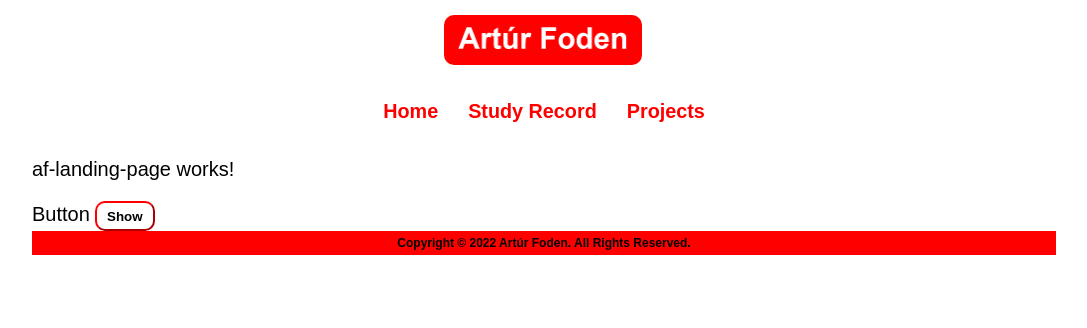
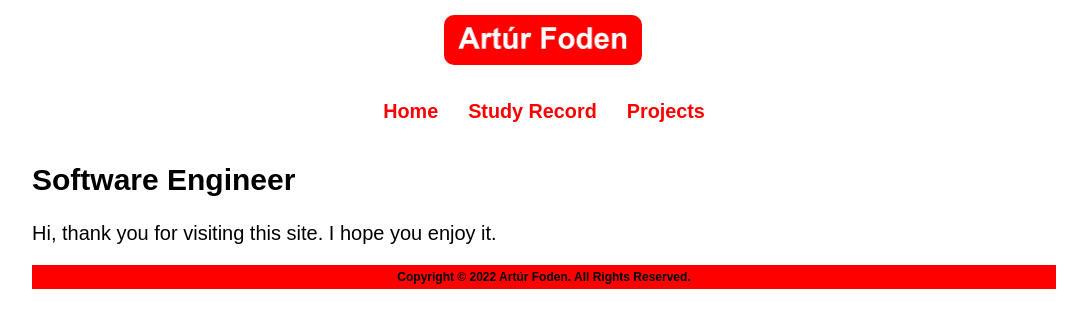
Before and after one commit to Arturius771/wwwarturfodenie, an Angular app in the folder wwwarturfodenie/: page /home in a window 1280 px wide. Shown: the top 328 px of the page, without its empty margins (96-1183 px from the left). Built offline with nearby package versions, Linux system fonts and the light colour scheme.

Commit message:
home page

```diff
--- a/wwwarturfodenie/src/app/af-landing-page/af-landing-page.component.html
+++ b/wwwarturfodenie/src/app/af-landing-page/af-landing-page.component.html
@@ -1,2 +1,2 @@
-<p>af-landing-page works!</p>
-<app-af-toggle-button></app-af-toggle-button>
+<h2>Software Engineer</h2>
+<p>Hi, thank you for visiting this site. I hope you enjoy it.</p>
```
